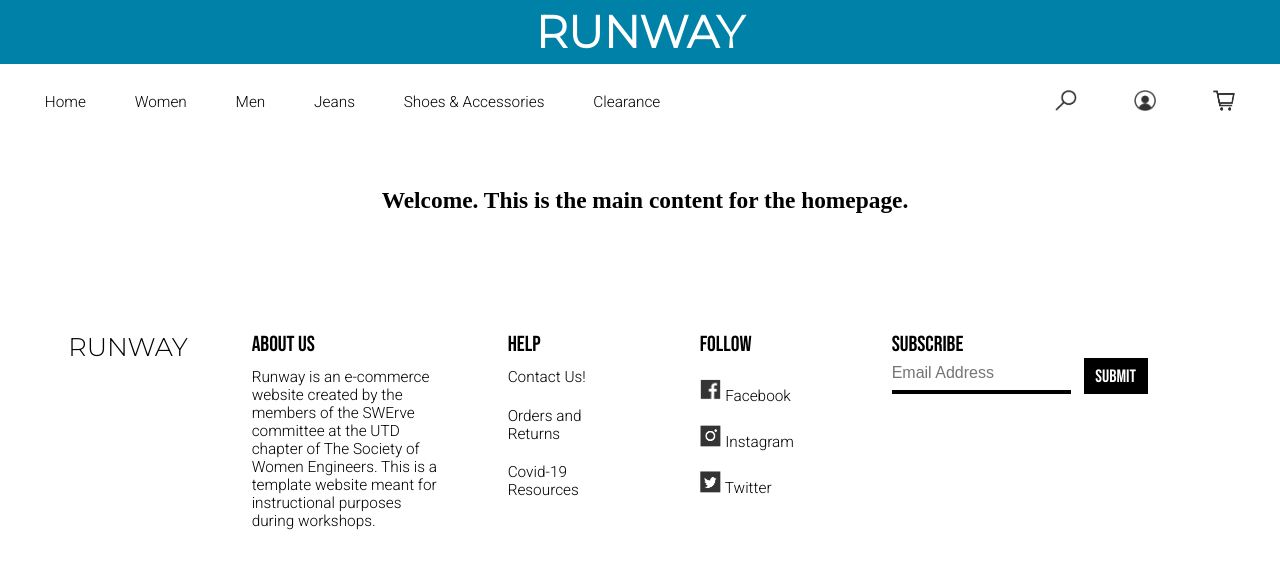
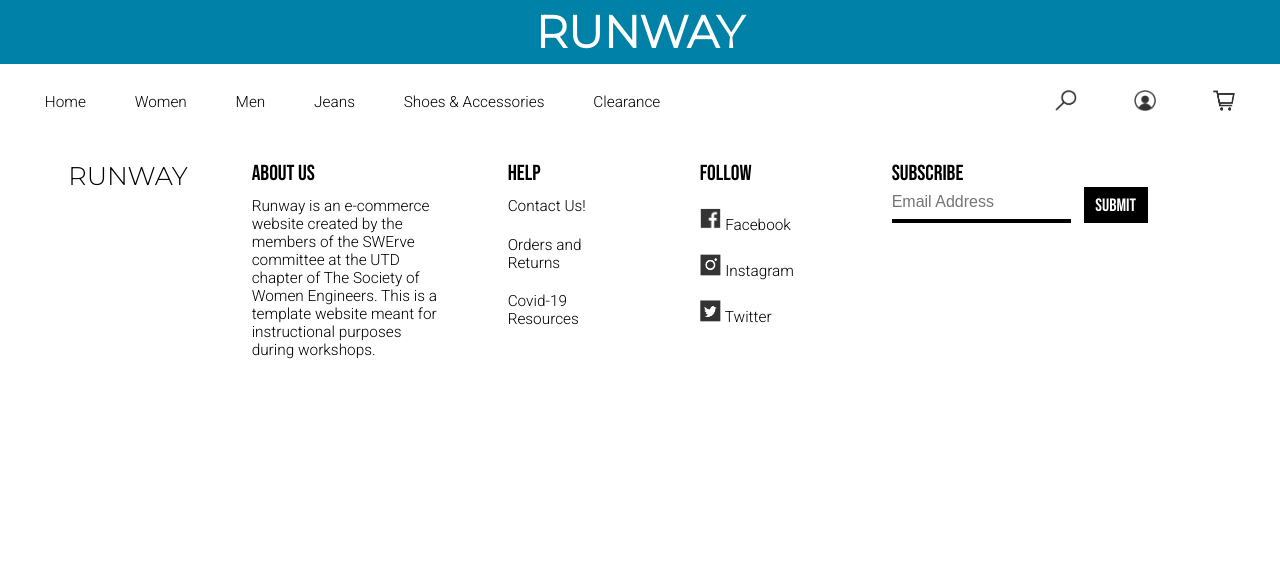
Before and after one commit to palak-bhargava/WebDevWorkshop, a plain HTML site: page index.html in a window 1280 px wide. Drawn offline with Linux system fonts and the light colour scheme.

Commit message:
preparing to merege homepage branch

```diff
--- a/index.html
+++ b/index.html
@@ -36,19 +36,6 @@
         </div>
     </div>
 
-    <br>
-    <br>
-    <br>
-    <br>
-
-    <div class="homepage-content">
-        <h3> Welcome. This is the main content for the homepage. </h3>
-    </div>
-
-    <br>
-    <br>
-    <br>
-    <br>
 
     <div class="footer">
         <div class="footerColumns">
```
